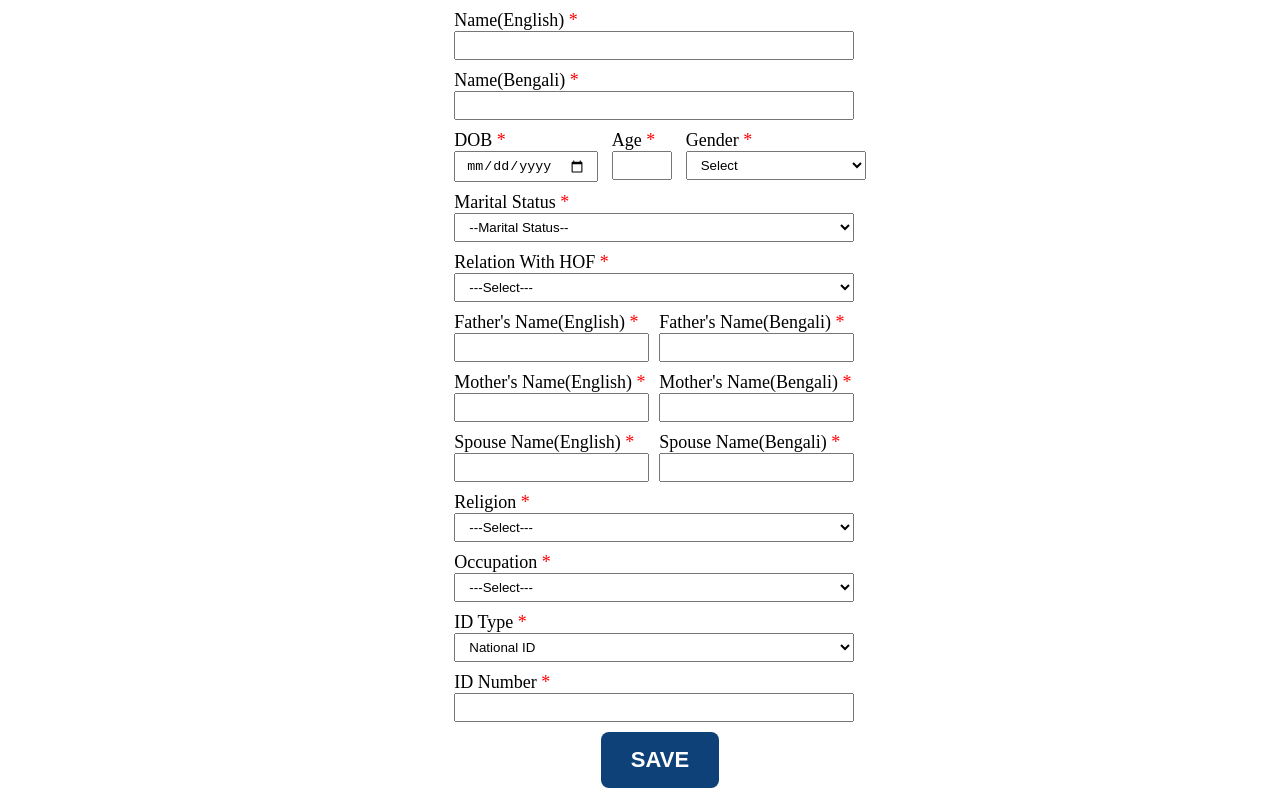
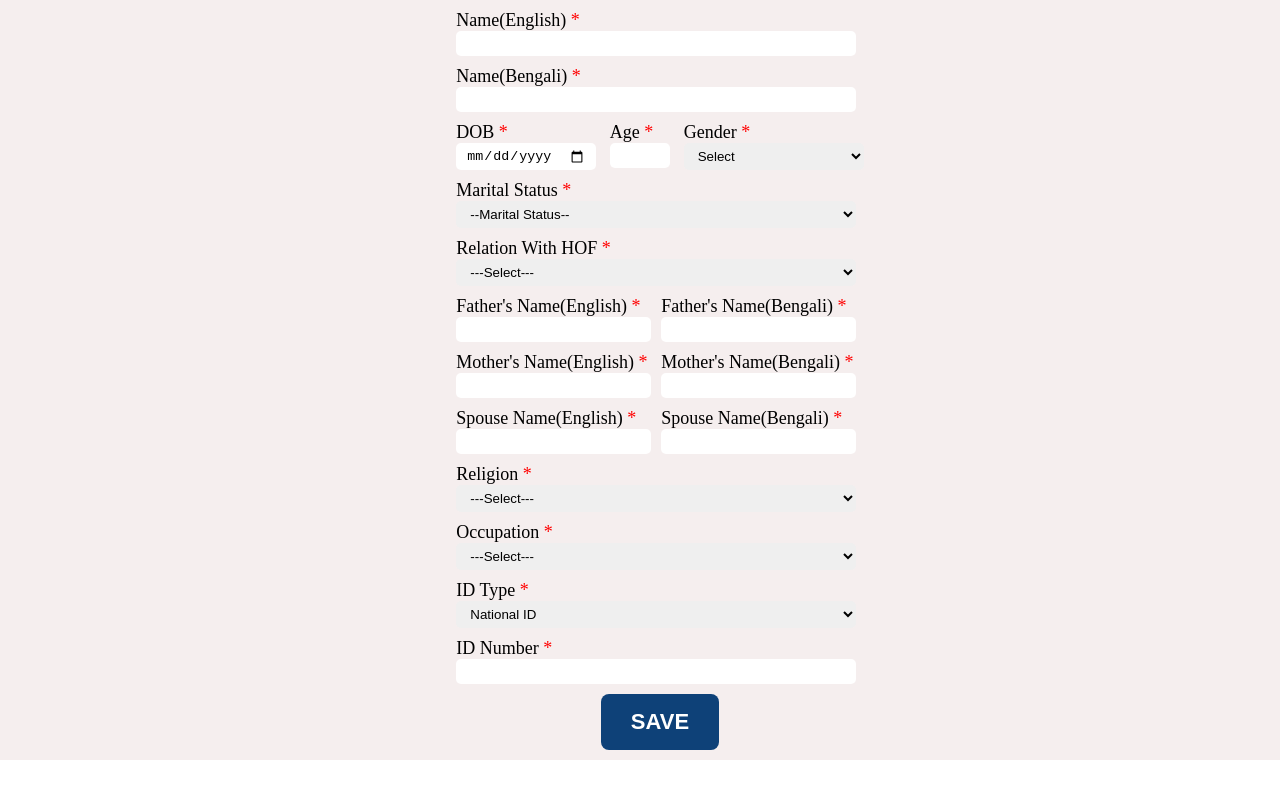
Before and after one commit to jmmahfuz/Form-Design, a plain HTML site: page index.html in a window 1280 px wide. Shown: the top 800 px of the page. Drawn offline with Linux system fonts and the light colour scheme.

Commit message:
color change

```diff
--- a/css/index.css
+++ b/css/index.css
@@ -16,6 +16,7 @@
     justify-content: center;
     align-items: center;
     padding: 10px;
+    background-color: #f5eeee;
 }
 
 .star {
@@ -25,6 +26,8 @@
 .input-field {
     width: 400px;
     padding: 5px 10px;
+    border: none;
+    border-radius: 5px;
 }
 
 .details {
@@ -45,16 +48,22 @@
 
 .date-info {
     padding: 5px 10px;
+    border: none;
+    border-radius: 5px;
 }
 
 .input-age {
     width: 60px;
     padding: 5px 10px;
+    border: none;
+    border-radius: 5px;
 }
 
 .gender-option {
     width: 180px;
     padding: 5px 10px;
+    border: none;
+    border-radius: 5px;
 }
 
 .parents-details {
@@ -65,6 +74,8 @@
 .parents-input-field {
     width: 195px;
     padding: 5px 10px;
+    border: none;
+    border-radius: 5px;
 }
 
 .btn {
```
